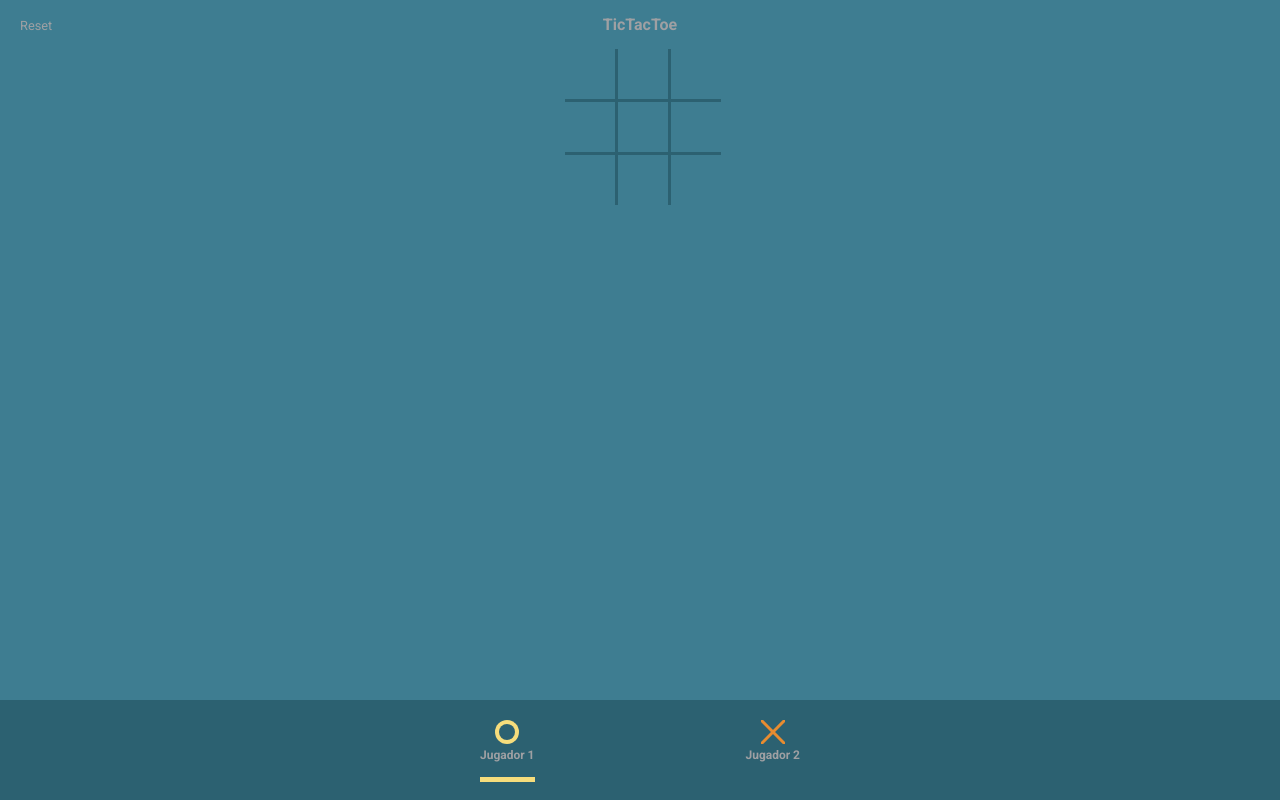
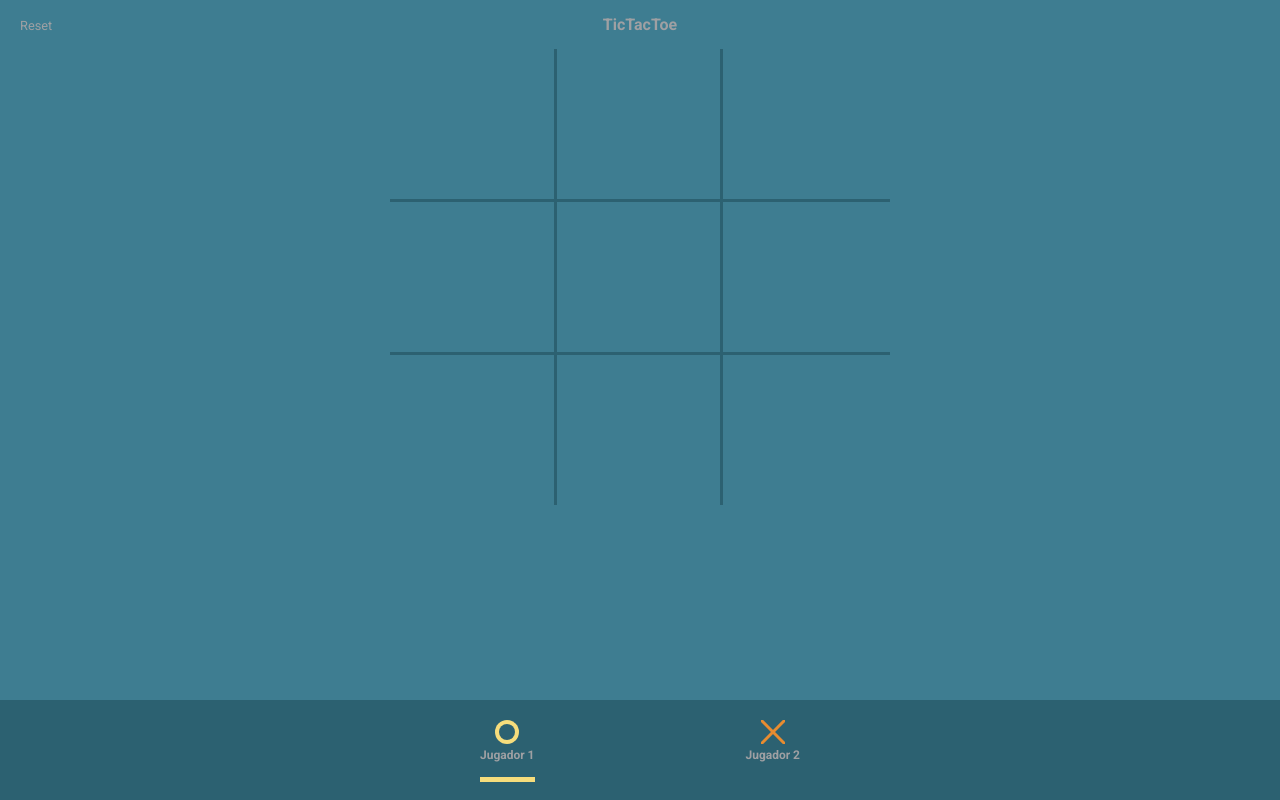
Before and after one commit to HectorRubi/Tic-tac-toe-javascript, a website: page index.html in a window 1280 px wide. Both pictures are taken after a click on the button 555 px from the left and 325 px from the top of the page. Drawn offline with Linux system fonts and the light colour scheme.

Commit message:
Fix layout of the game

```diff
--- a/css/game.css
+++ b/css/game.css
@@ -39,21 +39,17 @@
   font-weight: bold;
 }
 
-.board {
+.board__wrapper {
+  max-width: 500px;
   margin: 0 auto;
-  width: 150px;
-}
-
-.board__wrapper {
-  width: 100%;
   display: grid;
   grid-template-columns: repeat(3, 1fr);
+  grid-template-rows: repeat(3, 1fr);
   position: relative;
 }
 
 .board__box {
-  width: 50px;
-  height: 50px;
+  height: 150px;
   display: flex;
   justify-content: center;
   align-items: center;
```
